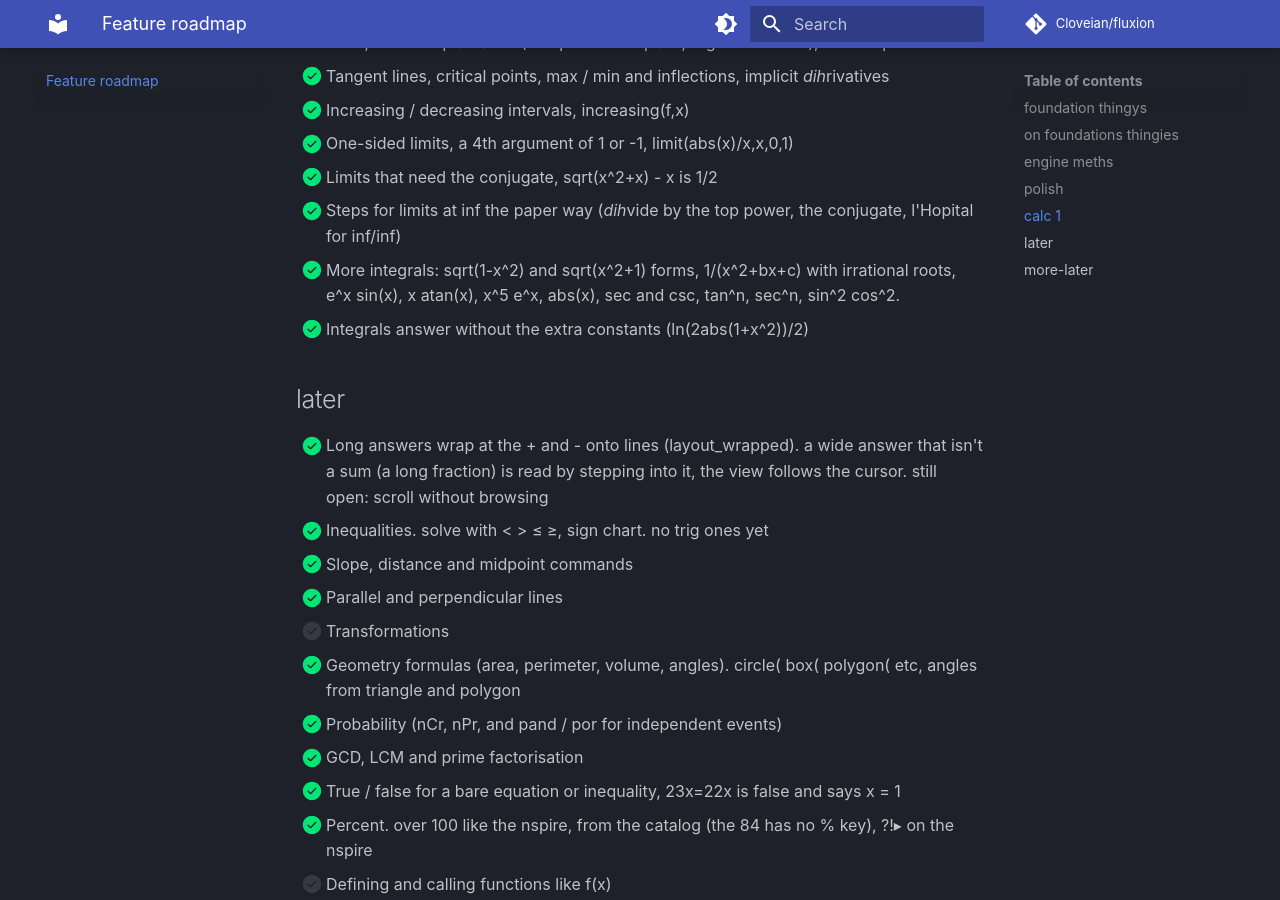
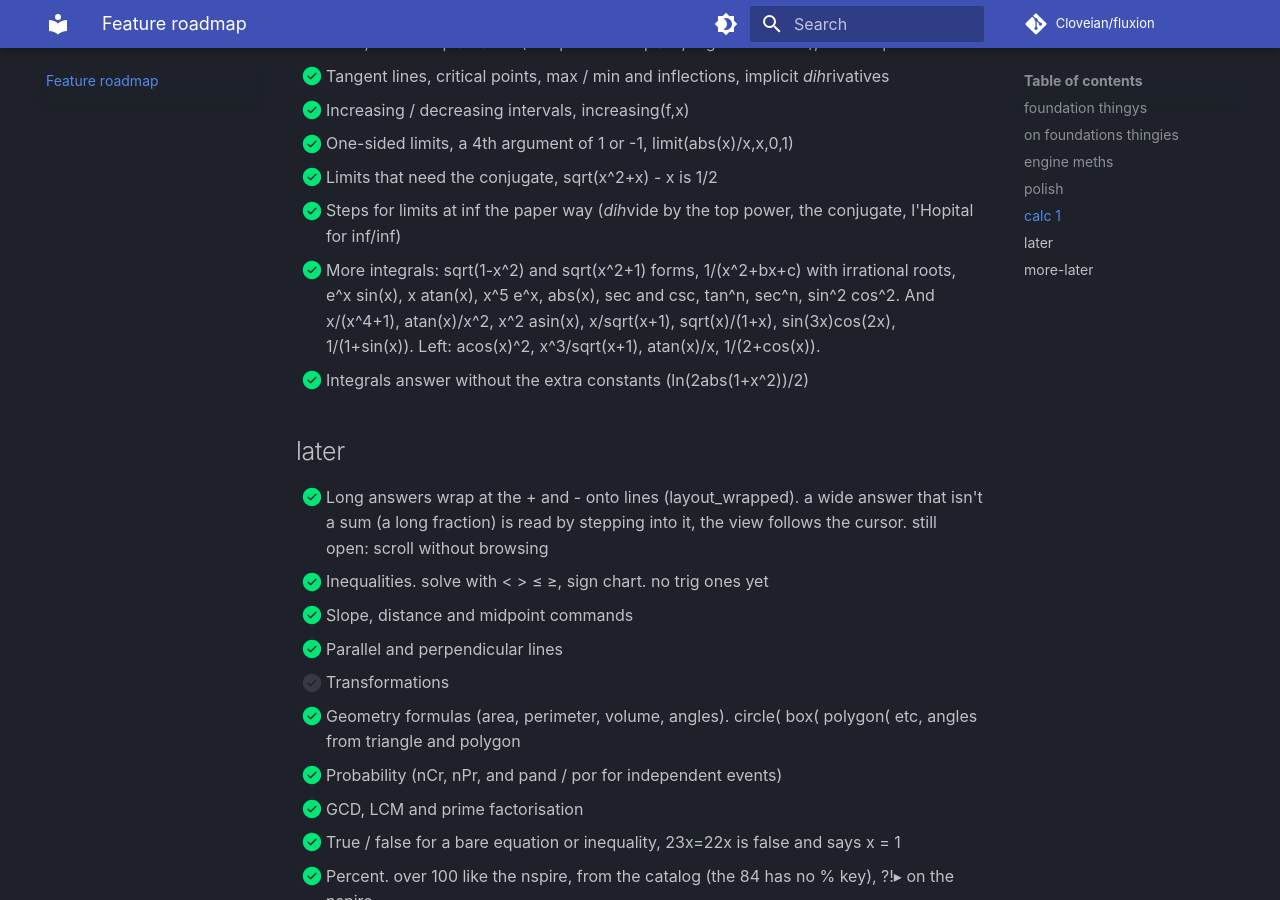
Before and after one commit to Cloveian/fluxion, an MkDocs documentation site: the page built from docs/roadmap.md, in a window 1280 px wide and 900 px high, scrolled down 1388 px. Built offline with MkDocs 1.6.1 and Material for MkDocs 9.7.7, drawn with Linux system fonts in a browser that asks for light colours; comment, search, counter and statistics services are not loaded.

Commit message:
roadmap catches up with the integrals from tonight

```diff
--- a/docs/roadmap.md
+++ b/docs/roadmap.md
@@ -41,7 +41,7 @@
 - [x] One-sided limits, a 4th argument of 1 or -1, limit(abs(x)/x,x,0,1)
 - [x] Limits that need the conjugate, sqrt(x^2+x) - x is 1/2
 - [x] Steps for limits at inf the paper way (*dih*vide by the top power, the conjugate, l'Hopital for inf/inf)
-- [x] More integrals: sqrt(1-x^2) and sqrt(x^2+1) forms, 1/(x^2+bx+c) with irrational roots, e^x sin(x), x atan(x), x^5 e^x, abs(x), sec and csc, tan^n, sec^n, sin^2 cos^2.
+- [x] More integrals: sqrt(1-x^2) and sqrt(x^2+1) forms, 1/(x^2+bx+c) with irrational roots, e^x sin(x), x atan(x), x^5 e^x, abs(x), sec and csc, tan^n, sec^n, sin^2 cos^2. And x/(x^4+1), atan(x)/x^2, x^2 asin(x), x/sqrt(x+1), sqrt(x)/(1+x), sin(3x)cos(2x), 1/(1+sin(x)). Left: acos(x)^2, x^3/sqrt(x+1), atan(x)/x, 1/(2+cos(x)).
 - [x] Integrals answer without the extra constants (ln(2abs(1+x^2))/2)
 
 ## later
```
